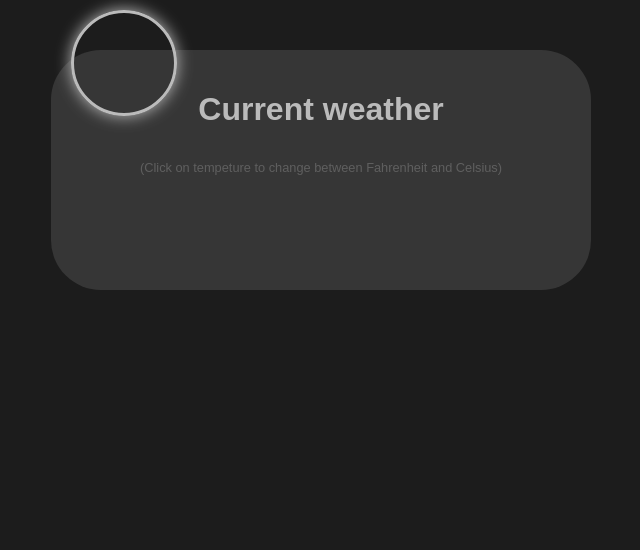
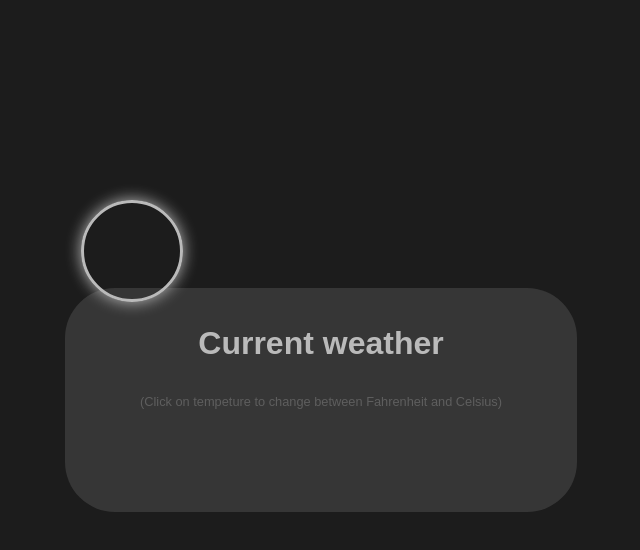
Before and after one commit to Vanagasas/Weatherapp, a plain HTML site: page index.html in a window 1280 px wide. Shown: the whole page, without its empty margins (319-959 px from the left). Drawn offline with nearby package versions, Linux system fonts and the light colour scheme; no server answers.

Commit message:
Add files via upload

```diff
--- a/style.css
+++ b/style.css
@@ -2,23 +2,25 @@ body{
     font-family:sans-serif;
     text-align:center;
     background-color:#1C1C1C;
+    display: grid;
+    place-items: center;
   }
   .main{
-    margin: 50px auto;
-    padding:20px;
+    padding:1em;
     background-color:#424242;
     opacity:0.7;
-    width:500px;
-    height:200px;
+    width:30em;
+    height:12em;
     color:white;
     border-radius:50px;
+
   }
   .wicon{
-    width:100px;
-    height:100px;
+    width:6em;
+    height:6em;
     border-radius:100%;
     position:absolute;
-    top:10px;
+    top:25%;
     box-shadow:0 0 1em white;
     border-style:solid;
     color:white;
@@ -41,5 +43,5 @@ body{
     background: linear-gradient(grey,white);
   }
   i{
-    padding:8px;
+    padding: .1em;
   }
```
